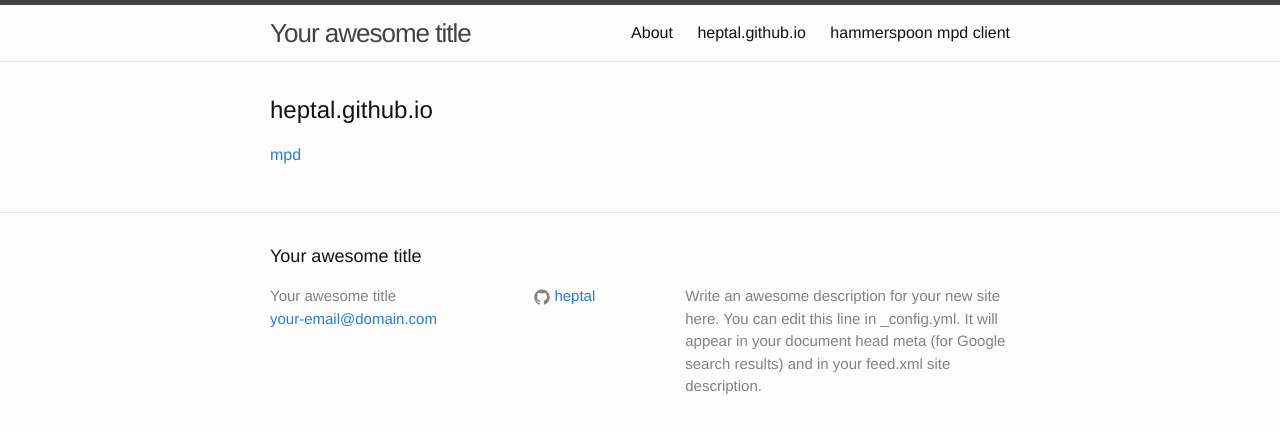
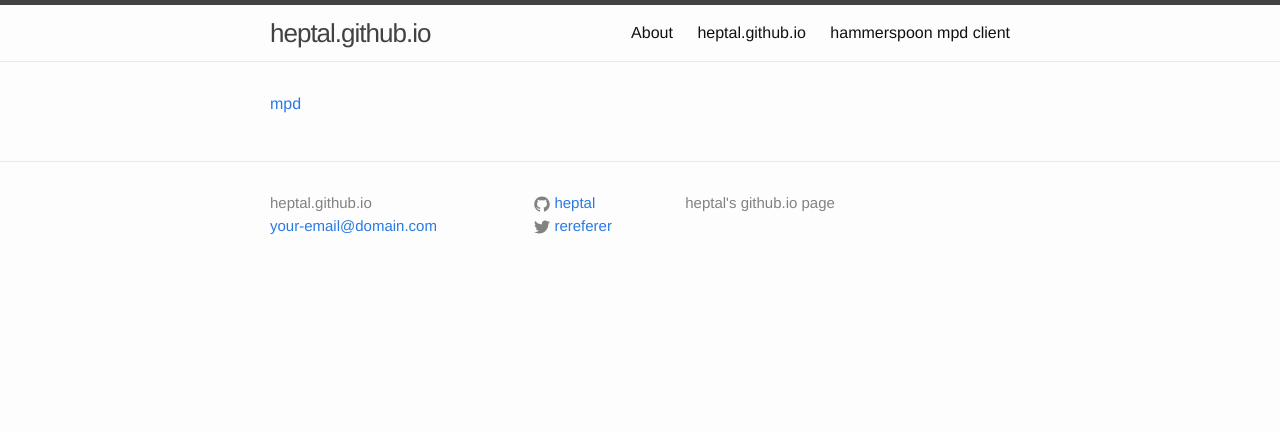
Before and after one commit to heptal/heptal.github.io, a Jekyll site: the page built from index.md, in a window 1280 px wide. Shown: the top 433 px of the page. Built offline with Jekyll 4.4.1, drawn with Linux system fonts in a browser that asks for light colours.

Commit message:
update site

```diff
--- a/_config.yml
+++ b/_config.yml
@@ -6,15 +6,13 @@
 # 'jekyll serve'. If you change this file, please restart the server process.
 
 # Site settings
-title: Your awesome title
+title: heptal.github.io
 email: your-email@domain.com
 description: > # this means to ignore newlines until "baseurl:"
-  Write an awesome description for your new site here. You can edit this
-  line in _config.yml. It will appear in your document head meta (for
-  Google search results) and in your feed.xml site description.
+  heptal's github.io page
 baseurl: "" # the subpath of your site, e.g. /blog
 url: "http://yourdomain.com" # the base hostname & protocol for your site
-# twitter_username: jekyllrb
+twitter_username: rereferer
 github_username:  heptal
 
 # Build settings
--- a/_includes/footer.html
+++ b/_includes/footer.html
@@ -1,8 +1,6 @@
 <footer class="site-footer">
 
   <div class="wrapper">
-
-    <h2 class="footer-heading">{{ site.title }}</h2>
 
     <div class="footer-col-wrapper">
       <div class="footer-col footer-col-1">
--- a/_includes/icon-github.html
+++ b/_includes/icon-github.html
@@ -1 +1 @@
-<a href="https://github.com/{{ include.username }}"><span class="icon icon--github">{% include icon-github.svg %}</span><span class="username">{{ include.username }}</span></a>
+<a href="https://github.com/{{ include.username }}"><span class="icon">{% include icon-github.svg %}</span><span class="username">{{ include.username }}</span></a>
--- a/_includes/icon-twitter.html
+++ b/_includes/icon-twitter.html
@@ -1 +1 @@
-<a href="https://twitter.com/{{ include.username }}"><span class="icon icon--twitter">{% include icon-twitter.svg %}</span><span class="username">{{ include.username }}</span></a>
+<a href="https://twitter.com/{{ include.username }}"><span class="icon">{% include icon-twitter.svg %}</span><span class="username">{{ include.username }}</span></a>
```
Also changed, not shown: index.md (+0 -2 lines), mpd.md (+4 -6 lines), media/albumart.png (deleted), media/notification.png, 2 other files.
